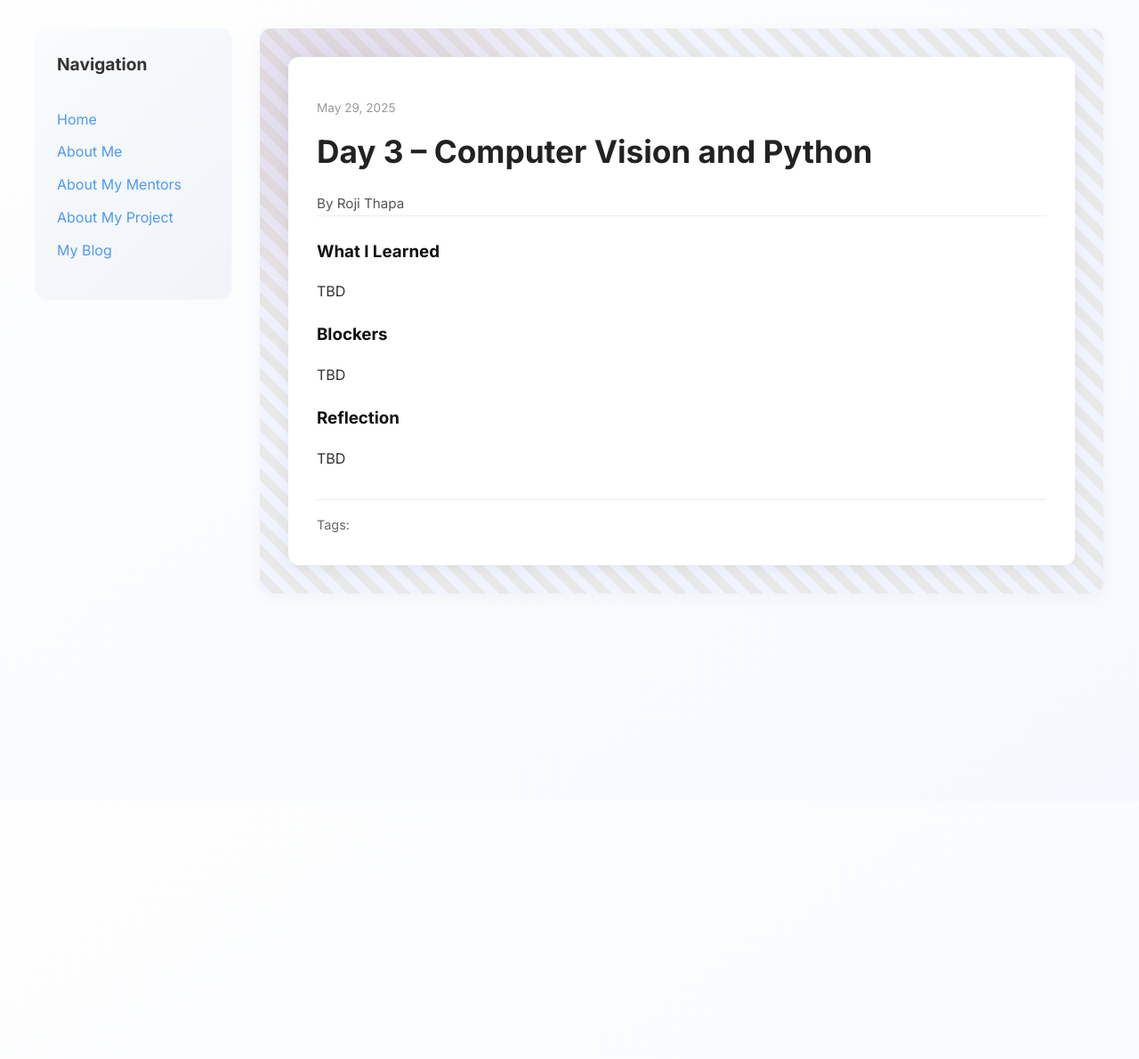
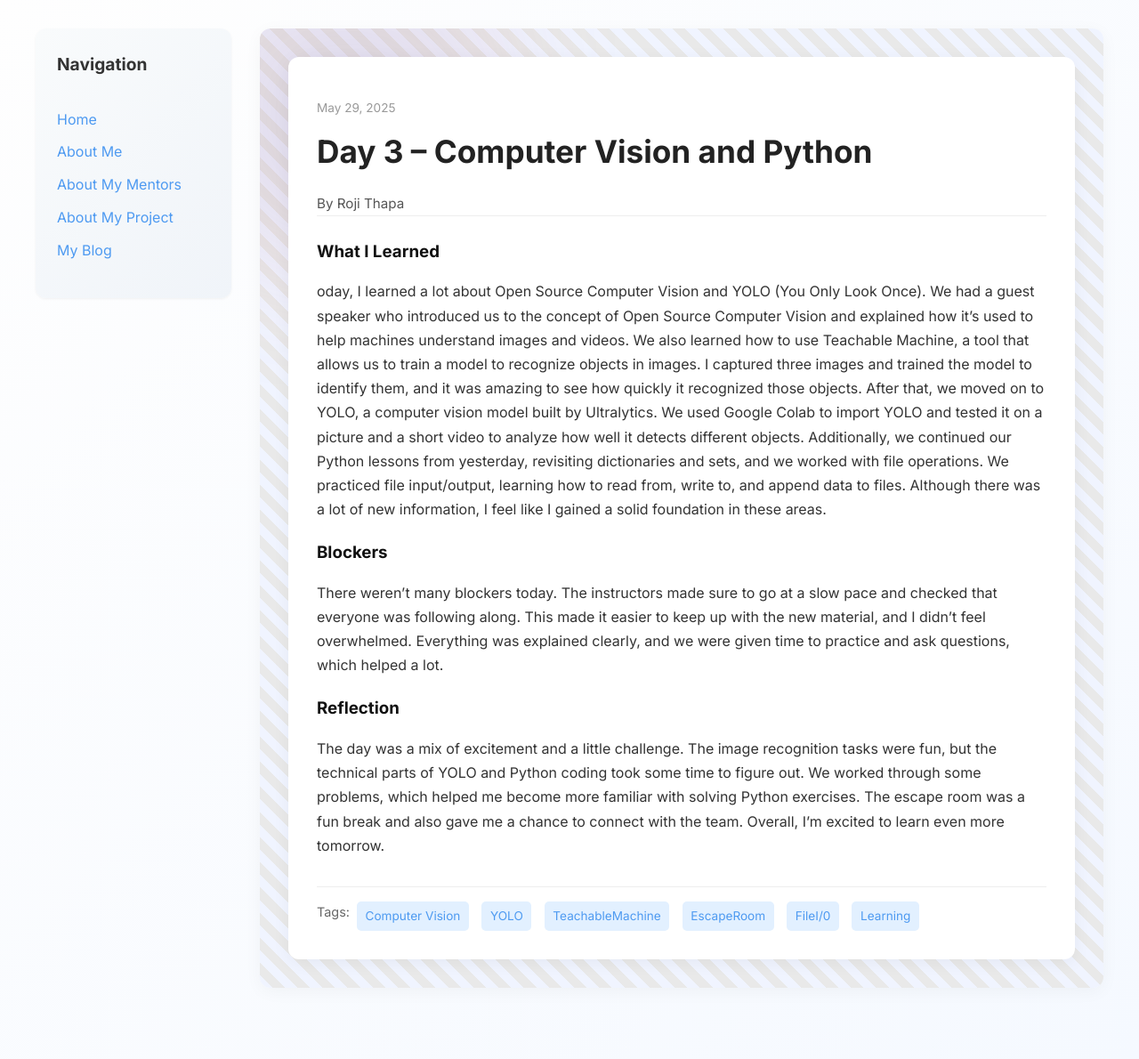
Before and after one commit to rojee-thapa/rojee-thapa.github.io, a Jekyll site: the page built from _posts/2025-05-29-day-3.md, in a window 1280 px wide. Shown: the whole page at 89% size. Built offline with Jekyll 4.4.1, drawn with Linux system fonts in a browser that asks for light colours; before the commit the page ends 900 px from its top, so only the background shows below that.

Commit message:
Update 2025-05-29-day-3.md

```diff
--- a/_posts/2025-05-29-day-3.md
+++ b/_posts/2025-05-29-day-3.md
@@ -4,13 +4,13 @@ title: "Day 3 – Computer Vision and Python "
 date: 2025-05-29
 author: Roji Thapa
 permalink: /day3.html
-tags: []
+tags: ['Computer Vision', 'YOLO', 'TeachableMachine', 'EscapeRoom', 'FileI/0', 'Learning']
 
 what_i_learned: |
-  TBD
+  oday, I learned a lot about Open Source Computer Vision and YOLO (You Only Look Once). We had a guest speaker who introduced us to the concept of Open Source Computer Vision and explained how it’s used to help machines understand images and videos. We also learned how to use Teachable Machine, a tool that allows us to train a model to recognize objects in images. I captured three images and trained the model to identify them, and it was amazing to see how quickly it recognized those objects. After that, we moved on to YOLO, a computer vision model built by Ultralytics. We used Google Colab to import YOLO and tested it on a picture and a short video to analyze how well it detects different objects. Additionally, we continued our Python lessons from yesterday, revisiting dictionaries and sets, and we worked with file operations. We practiced file input/output, learning how to read from, write to, and append data to files. Although there was a lot of new information, I feel like I gained a solid foundation in these areas.
 
 blockers: |
-  TBD
+  There weren’t many blockers today. The instructors made sure to go at a slow pace and checked that everyone was following along. This made it easier to keep up with the new material, and I didn’t feel overwhelmed. Everything was explained clearly, and we were given time to practice and ask questions, which helped a lot.
 reflection: |
-  TBD
+  The day was a mix of excitement and a little challenge. The image recognition tasks were fun, but the technical parts of YOLO and Python coding took some time to figure out. We worked through some problems, which helped me become more familiar with solving Python exercises. The escape room was a fun break and also gave me a chance to connect with the team. Overall, I’m excited to learn even more tomorrow.
 ---
```
